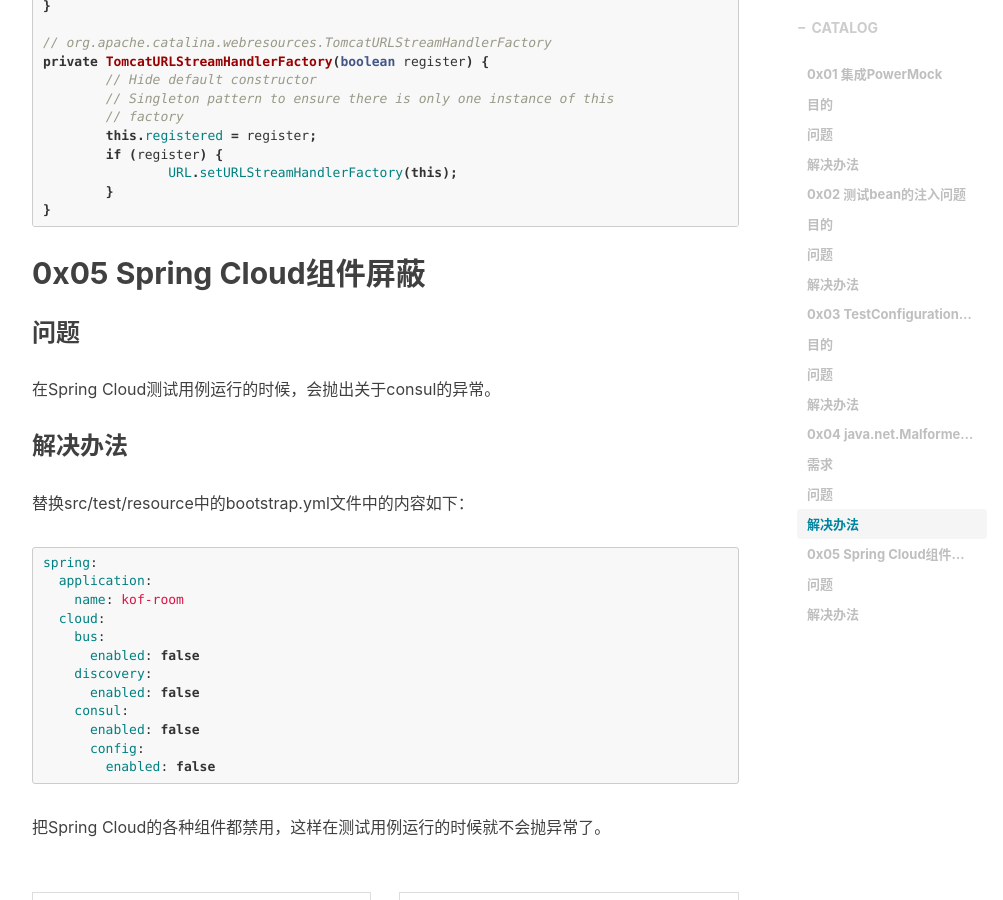
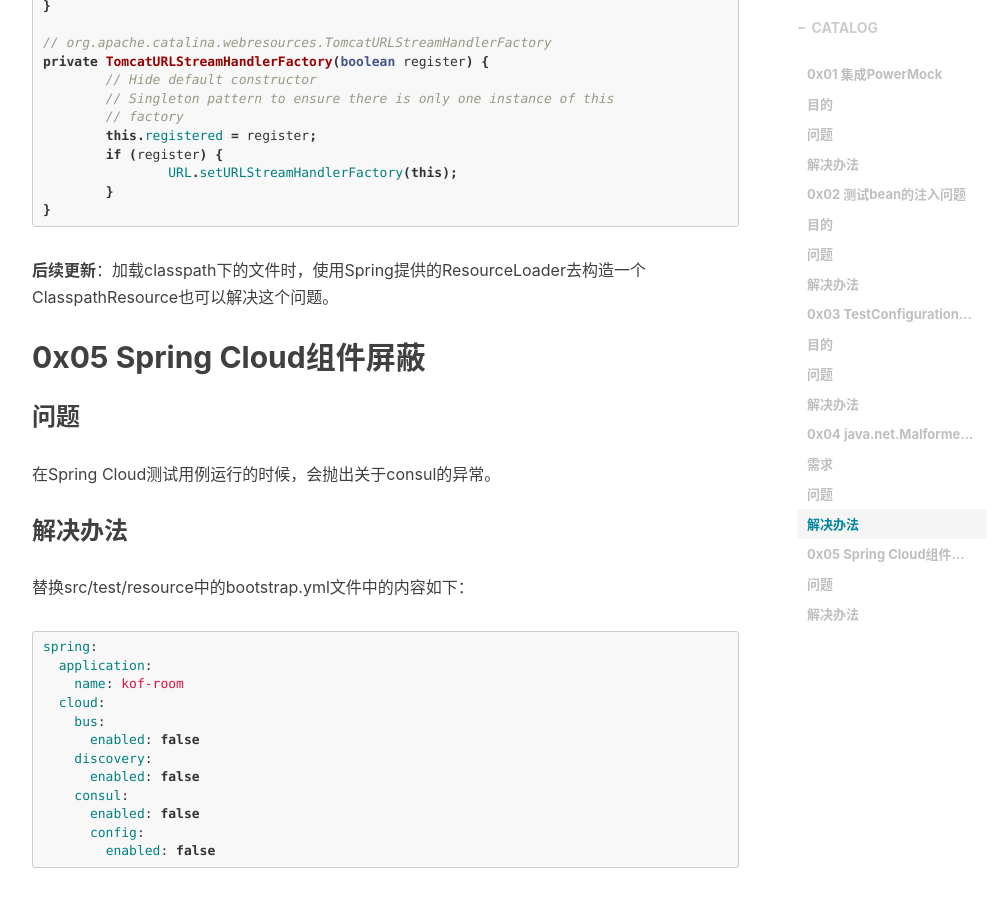
Before and after one commit to SystemOutPrint/systemoutprint.github.io, a Jekyll site: the page built from _posts/2018-01-25-写Spring测试用例时遇到的问题解决办法.md, in a window 1280 px wide and 900 px high, scrolled down 3650 px. Shown: the whole window, without its empty margins (233-1236 px from the left). Built offline with Jekyll 4.4.1, drawn with Linux system fonts in a browser that asks for light colours; nearby versions of some CDN libraries; comment, search, counter and statistics services are not loaded.

Commit message:
提交后续更新

````diff
--- a/_posts/2018-01-25-写Spring测试用例时遇到的问题解决办法.md
+++ b/_posts/2018-01-25-写Spring测试用例时遇到的问题解决办法.md
@@ -122,6 +122,7 @@
 	}
 }
 ```
+__后续更新__：加载classpath下的文件时，使用Spring提供的ResourceLoader去构造一个ClasspathResource也可以解决这个问题。
 
 ## 0x05 Spring Cloud组件屏蔽
 ### 问题
````
